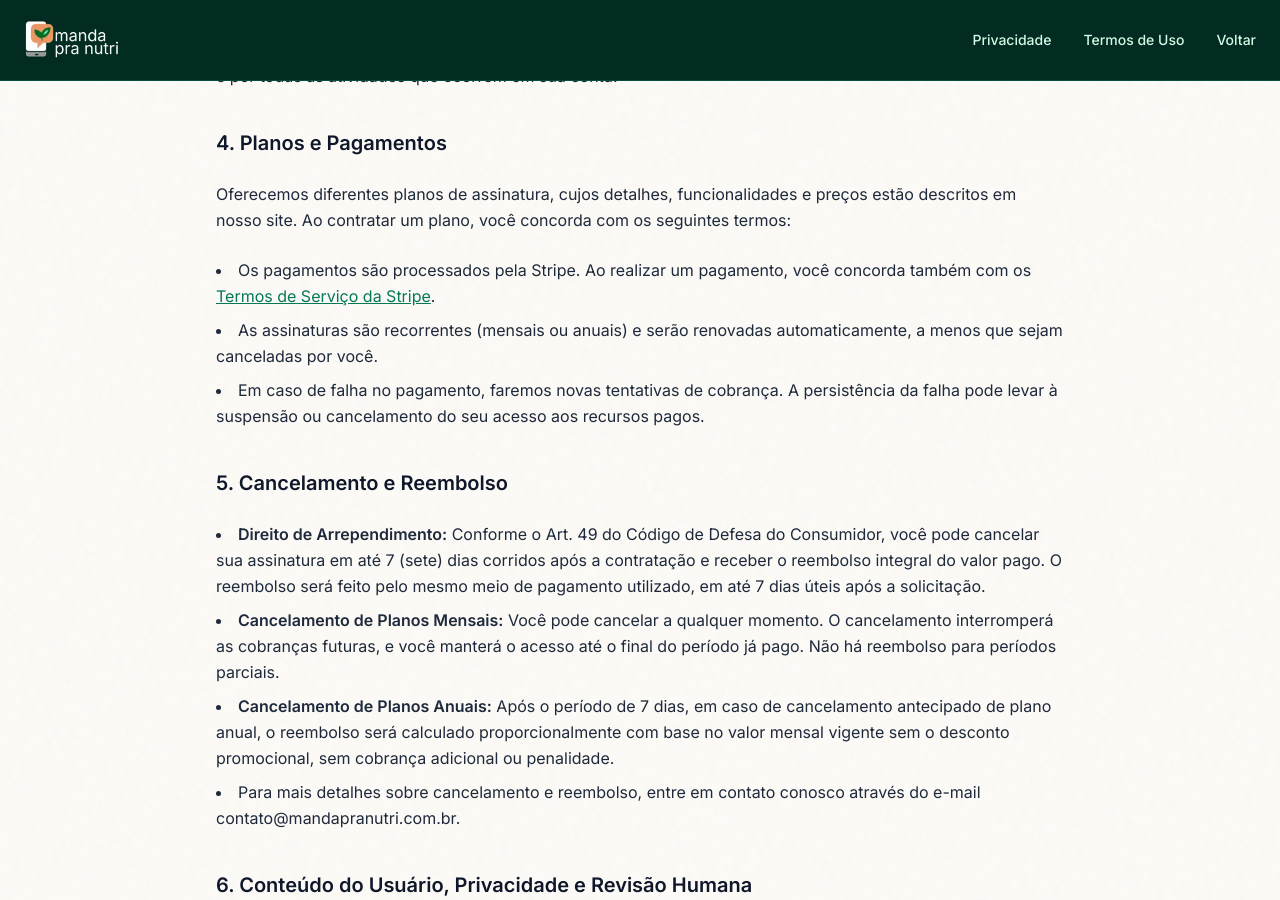
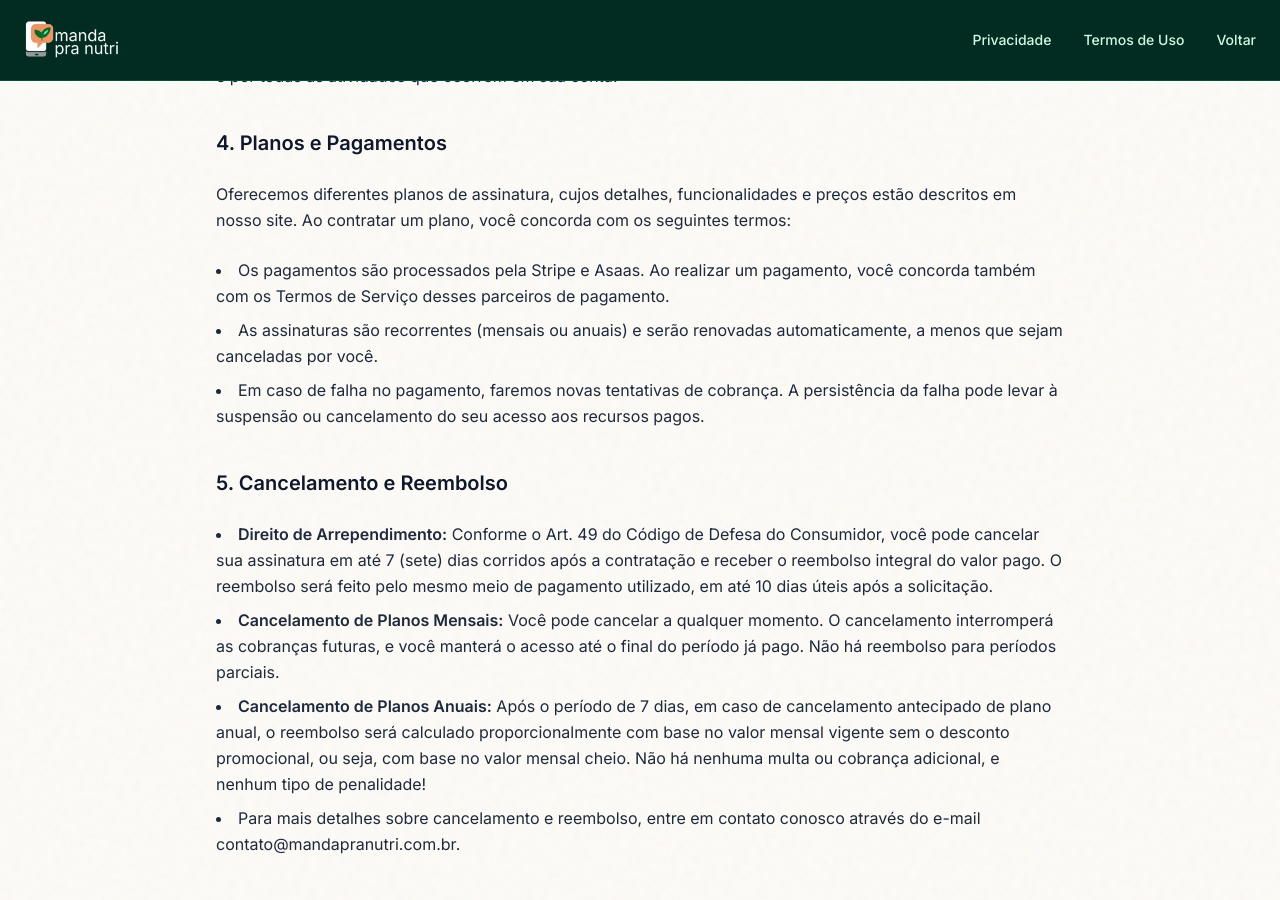
Before and after one commit to brulabs-dev/mpnsite, a Jekyll site: the page built from docs/termos-de-uso.html, in a window 1280 px wide and 900 px high, scrolled down 1350 px. Built offline with Jekyll 4.4.1, drawn with Linux system fonts in a browser that asks for light colours; nearby versions of some CDN libraries; a script that is not in the unit is left out; some of the changed text lies outside the part shown.

Commit message:
Update last updated date and payment terms

```diff
--- a/docs/termos-de-uso.html
+++ b/docs/termos-de-uso.html
@@ -6,7 +6,7 @@ permalink: /termos-de-uso/
 
 <div class="max-w-4xl mx-auto px-6 py-16">
     <h1 class="text-3xl font-extrabold mb-6 text-emerald-700">Termos de Uso</h1>
-    <p class="mb-4 text-slate-700">Última atualização: 15/09/2025</p>
+    <p class="mb-4 text-slate-700">Última atualização: 05/02/2026</p>
 
     <section class="space-y-6 text-slate-800 leading-relaxed">
       <p>
@@ -45,16 +45,16 @@ permalink: /termos-de-uso/
       <h2 class="text-xl font-bold text-slate-900 pt-4">4. Planos e Pagamentos</h2>
       <p>Oferecemos diferentes planos de assinatura, cujos detalhes, funcionalidades e preços estão descritos em nosso site. Ao contratar um plano, você concorda com os seguintes termos:</p>
       <ul class="list-disc list-inside space-y-2">
-        <li>Os pagamentos são processados pela Stripe. Ao realizar um pagamento, você concorda também com os <a href="https://stripe.com/br/legal/ssa" target="_blank" rel="noopener noreferrer" class="underline text-emerald-700">Termos de Serviço da Stripe</a>.</li>
+        <li>Os pagamentos são processados pela Stripe e Asaas. Ao realizar um pagamento, você concorda também com os Termos de Serviço desses parceiros de pagamento.</li>
         <li>As assinaturas são recorrentes (mensais ou anuais) e serão renovadas automaticamente, a menos que sejam canceladas por você.</li>
         <li>Em caso de falha no pagamento, faremos novas tentativas de cobrança. A persistência da falha pode levar à suspensão ou cancelamento do seu acesso aos recursos pagos.</li>
       </ul>
 
       <h2 class="text-xl font-bold text-slate-900 pt-4">5. Cancelamento e Reembolso</h2>
       <ul class="list-disc list-inside space-y-2">
-        <li><strong>Direito de Arrependimento:</strong> Conforme o Art. 49 do Código de Defesa do Consumidor, você pode cancelar sua assinatura em até 7 (sete) dias corridos após a contratação e receber o reembolso integral do valor pago. O reembolso será feito pelo mesmo meio de pagamento utilizado, em até 7 dias úteis após a solicitação.</li>
+        <li><strong>Direito de Arrependimento:</strong> Conforme o Art. 49 do Código de Defesa do Consumidor, você pode cancelar sua assinatura em até 7 (sete) dias corridos após a contratação e receber o reembolso integral do valor pago. O reembolso será feito pelo mesmo meio de pagamento utilizado, em até 10 dias úteis após a solicitação.</li>
         <li><strong>Cancelamento de Planos Mensais:</strong> Você pode cancelar a qualquer momento. O cancelamento interromperá as cobranças futuras, e você manterá o acesso até o final do período já pago. Não há reembolso para períodos parciais.</li>
-        <li><strong>Cancelamento de Planos Anuais:</strong> Após o período de 7 dias, em caso de cancelamento antecipado de plano anual, o reembolso será calculado proporcionalmente com base no valor mensal vigente sem o desconto promocional, sem cobrança adicional ou penalidade.</li>
+        <li><strong>Cancelamento de Planos Anuais:</strong> Após o período de 7 dias, em caso de cancelamento antecipado de plano anual, o reembolso será calculado proporcionalmente com base no valor mensal vigente sem o desconto promocional, ou seja, com base no valor mensal cheio. Não há nenhuma multa ou cobrança adicional, e nenhum tipo de penalidade!</li>
         <li>Para mais detalhes sobre cancelamento e reembolso, entre em contato conosco através do e-mail contato@mandapranutri.com.br.</li>
       </ul>
 
```
